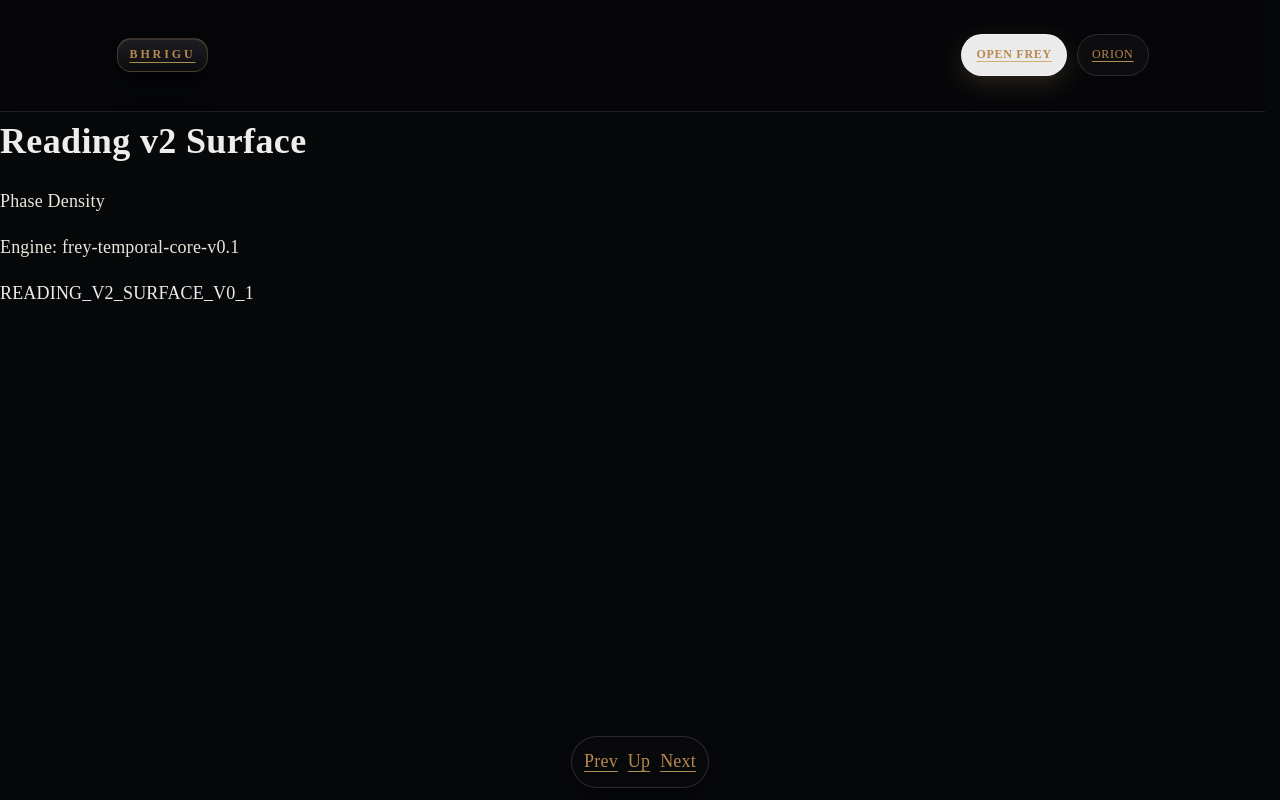
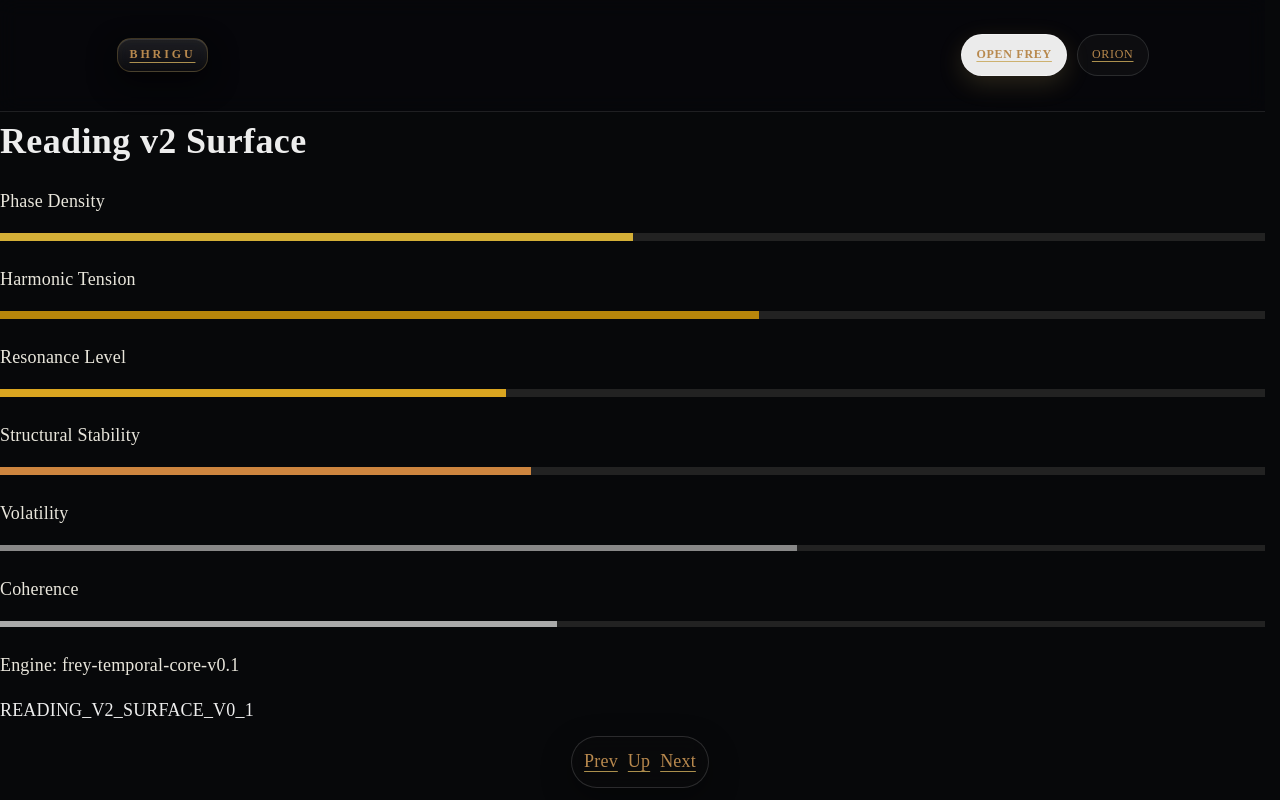
Before and after one commit to AiBhrigu/bhrigu-portal, a Next.js app: page /reading in a window 1280 px wide. Built offline with nearby package versions, Linux system fonts and the light colour scheme.

Commit message:
SHAPE_COMPOSER_STRUCTURAL_PANEL_v0_1

```diff
--- a/pages/reading.js
+++ b/pages/reading.js
@@ -1,16 +1,72 @@
 export const getServerSideProps = async () => {
   return {
     props: {
-      force_ssr_marker: "READING_V2_SURFACE_V0_1"
+      force_ssr_marker: "READING_V2_SURFACE_V0_1",
+      metrics: {
+        phase_density: 50,
+        harmonic_tension: 60,
+        resonance_level: 40,
+        structural_stability: 42,
+        volatility_index: 63,
+        coherence_score: 44
+      }
     }
   };
 };
 
-export default function Reading({ force_ssr_marker }) {
+function bar(value) {
+  return {
+    width: value + "%"
+  };
+}
+
+export default function Reading({ force_ssr_marker, metrics }) {
   return (
     <div data-reading-surface="READING_V2_SURFACE_V0_1">
       <h1>Reading v2 Surface</h1>
-      <p>Phase Density</p>
+
+      <div style={{ marginBottom: "24px" }}>
+        <p>Phase Density</p>
+        <div style={{ background: "#222", height: "8px" }}>
+          <div style={{ ...bar(metrics.phase_density), background: "#d4af37", height: "8px" }} />
+        </div>
+      </div>
+
+      <div style={{ marginBottom: "24px" }}>
+        <p>Harmonic Tension</p>
+        <div style={{ background: "#222", height: "8px" }}>
+          <div style={{ ...bar(metrics.harmonic_tension), background: "#b8860b", height: "8px" }} />
+        </div>
+      </div>
+
+      <div style={{ marginBottom: "24px" }}>
+        <p>Resonance Level</p>
+        <div style={{ background: "#222", height: "8px" }}>
+          <div style={{ ...bar(metrics.resonance_level), background: "#daa520", height: "8px" }} />
+        </div>
+      </div>
+
+      <div style={{ marginBottom: "24px" }}>
+        <p>Structural Stability</p>
+        <div style={{ background: "#222", height: "8px" }}>
+          <div style={{ ...bar(metrics.structural_stability), background: "#cd853f", height: "8px" }} />
+        </div>
+      </div>
+
+      <div style={{ marginBottom: "24px" }}>
+        <p>Volatility</p>
+        <div style={{ background: "#222", height: "6px" }}>
+          <div style={{ ...bar(metrics.volatility_index), background: "#888", height: "6px" }} />
+        </div>
+      </div>
+
+      <div style={{ marginBottom: "24px" }}>
+        <p>Coherence</p>
+        <div style={{ background: "#222", height: "6px" }}>
+          <div style={{ ...bar(metrics.coherence_score), background: "#aaa", height: "6px" }} />
+        </div>
+      </div>
+
       <p>Engine: frey-temporal-core-v0.1</p>
       <div id="surface-marker">{force_ssr_marker}</div>
     </div>
```
